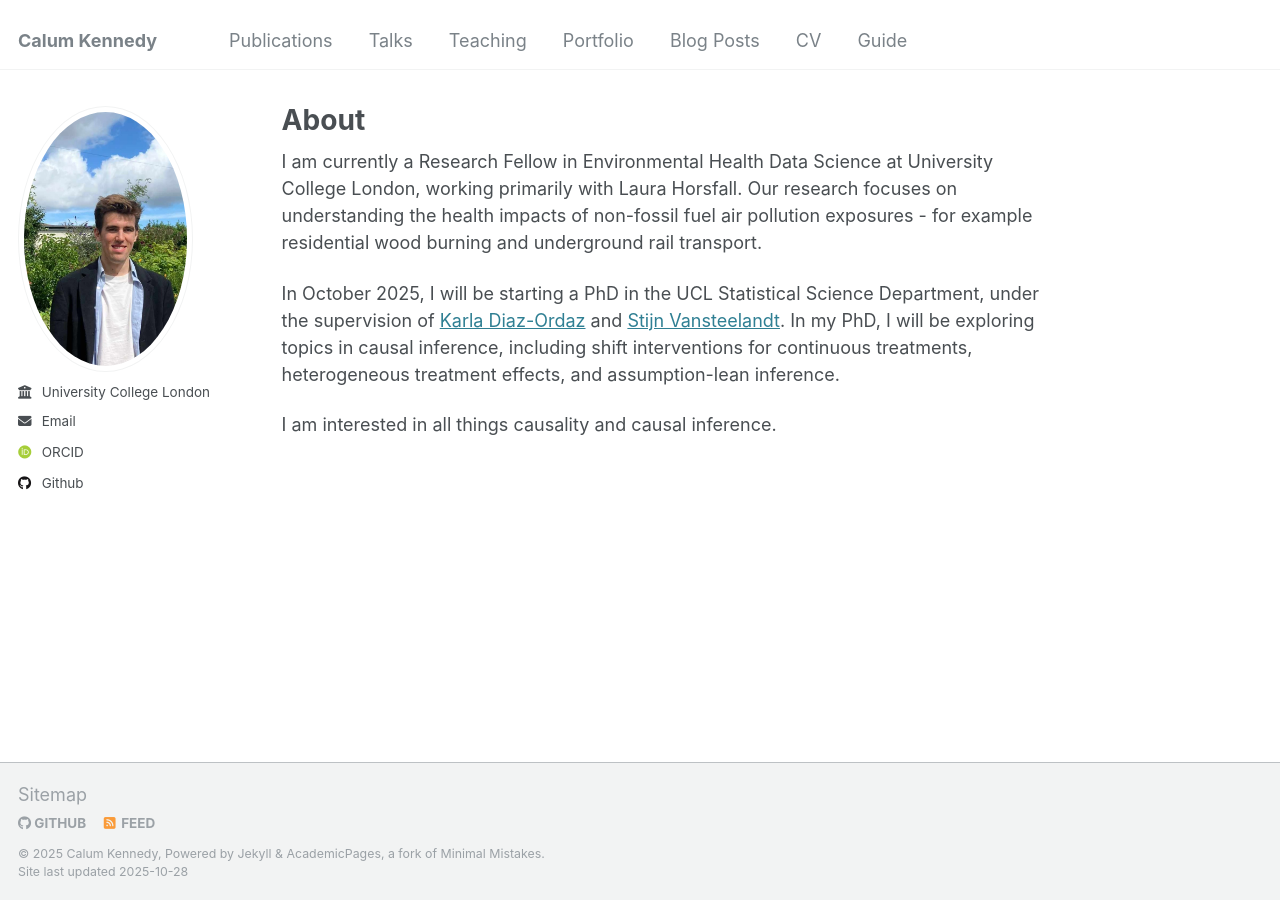
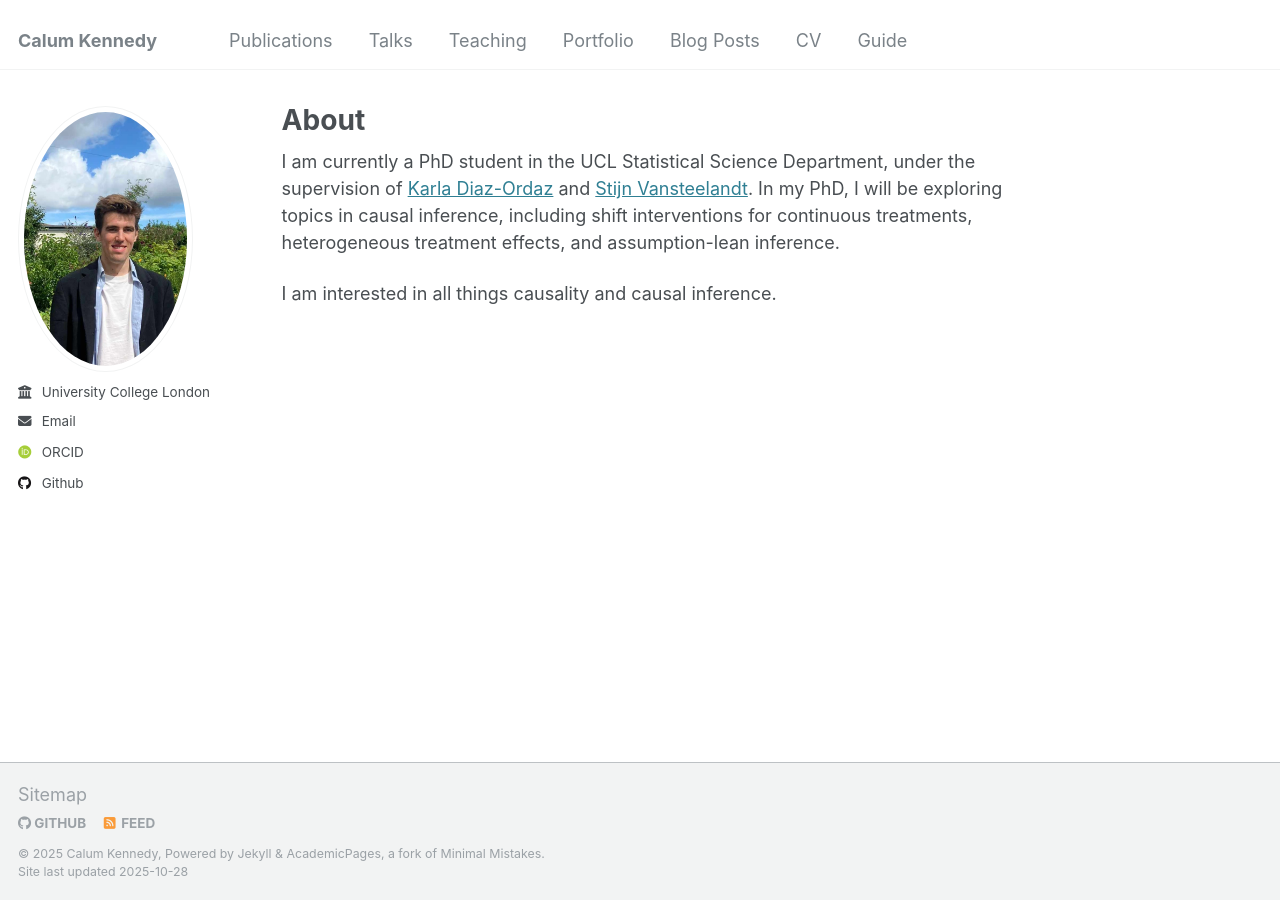
Before and after one commit to calum-kennedy-98/calum-kennedy-98.github.io, a Jekyll site: the page built from _pages/about.md, in a window 1280 px wide. Built offline with Jekyll 4.4.1, drawn with Linux system fonts in a browser that asks for light colours; some web fonts are replaced.

Commit message:
Update about.md

```diff
--- a/_pages/about.md
+++ b/_pages/about.md
@@ -7,8 +7,6 @@ redirect_from:
   - /about.html
 ---
 
-I am currently a Research Fellow in Environmental Health Data Science at University College London, working primarily with Laura Horsfall. Our research focuses on understanding the health impacts of non-fossil fuel air pollution exposures - for example residential wood burning and underground rail transport.
-
-In October 2025, I will be starting a PhD in the UCL Statistical Science Department, under the supervision of [Karla Diaz-Ordaz](https://kdiazordaz.github.io/) and [Stijn Vansteelandt](https://users.ugent.be/~svsteela/). In my PhD, I will be exploring topics in causal inference, including shift interventions for continuous treatments, heterogeneous treatment effects, and assumption-lean inference.
+I am currently a PhD student in the UCL Statistical Science Department, under the supervision of [Karla Diaz-Ordaz](https://kdiazordaz.github.io/) and [Stijn Vansteelandt](https://users.ugent.be/~svsteela/). In my PhD, I will be exploring topics in causal inference, including shift interventions for continuous treatments, heterogeneous treatment effects, and assumption-lean inference.
 
 I am interested in all things causality and causal inference.
```
